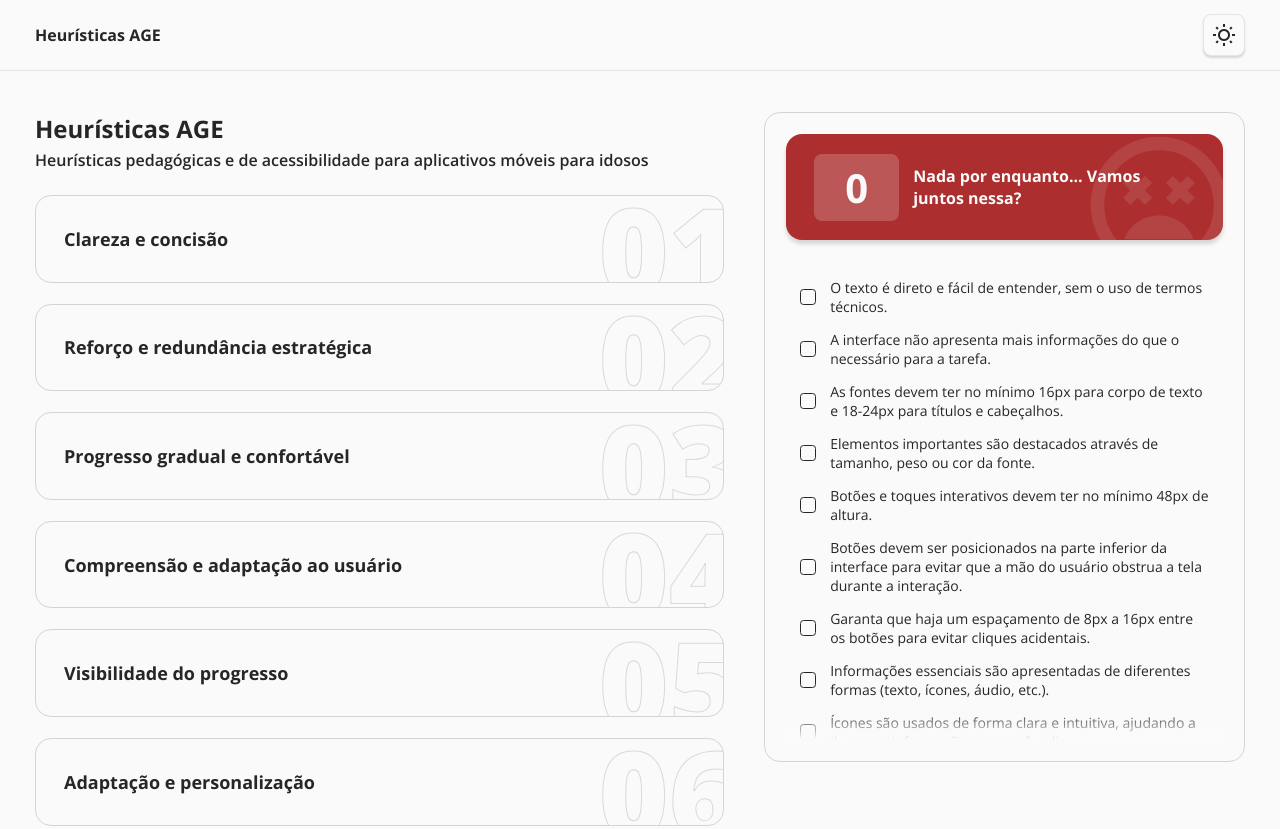
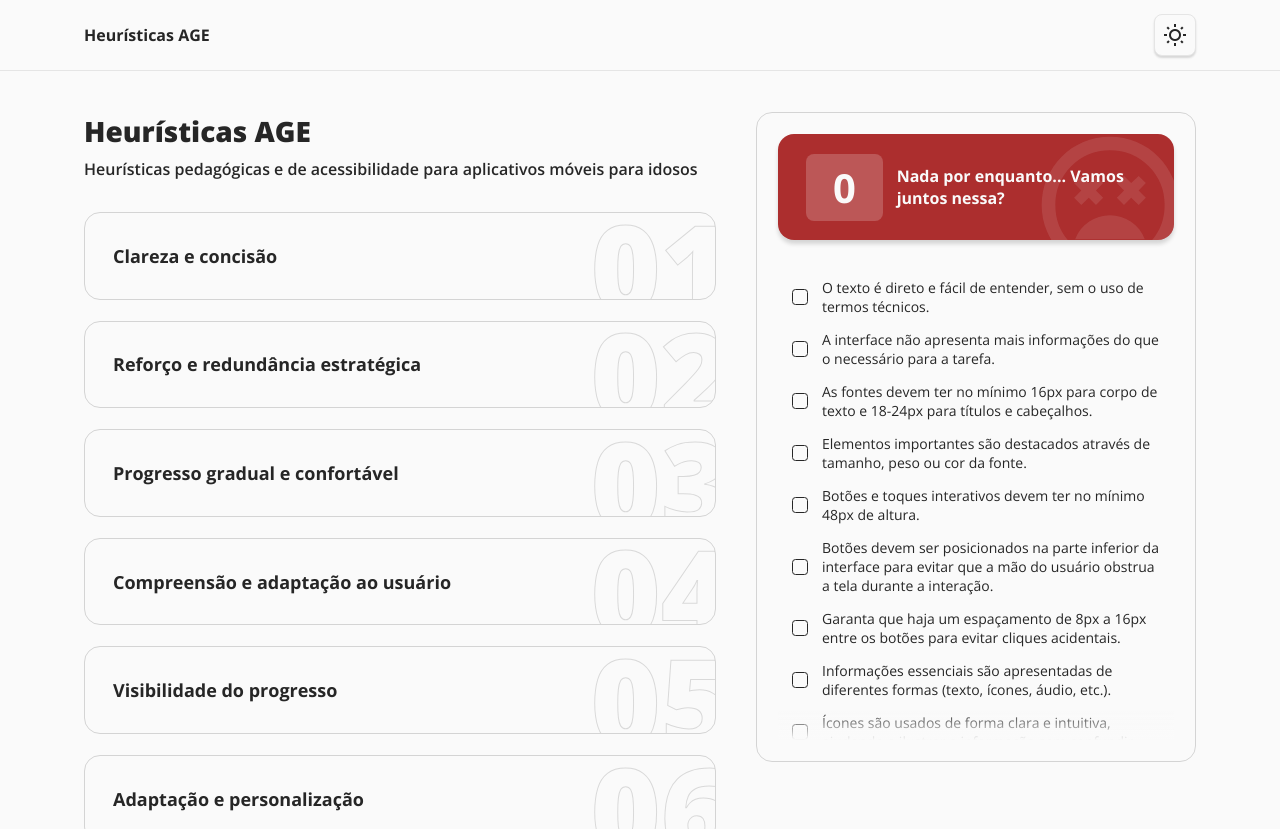
Before and after one commit to talita-aya/heuristicas, a plain HTML site: page index.html in a window 1280 px wide. Shown: the top 829 px of the page. Drawn offline with nearby package versions, Linux system fonts and the light colour scheme.

Commit message:
style fix

```diff
--- a/index.html
+++ b/index.html
@@ -8,10 +8,25 @@
   <link rel="stylesheet" href="style.css">
   <link href="https://fonts.googleapis.com/css2?family=Material+Symbols+Outlined" rel="stylesheet" />
 </head>
+
 <body>
   <header>
     <p>Heurísticas AGE</p>
-    <button aria-label="Alternar tema" id="mode"><span class="material-symbols-outlined">wb_sunny</span></button>
+
+    <div class="right-box">
+      <!-- <div class="documentation">
+        <a href="#" target="_blank">
+          <span class="material-symbols-outlined">description</span>
+          <p>Documentação teórica</p>
+        </a>
+
+        <a href="#" target="_blank">
+          <span class="material-symbols-outlined">description</span>
+          <p>Exemplos práticos</p>
+        </a>
+      </div> -->
+      <button aria-label="Alternar tema" id="mode"><span class="material-symbols-outlined">wb_sunny</span></button>
+    </div>
   </header>
 
   <div class="container">
@@ -20,6 +35,9 @@
         <div class="title">
           <h1>Heurísticas AGE</h1>
           <p>Heurísticas pedagógicas e de acessibilidade para aplicativos móveis para idosos</p>
+          <div class="cta">
+            <!-- <button aria-label="Alternar tema" id="mode">Contexto e motivações</button>   -->
+          </div>
         </div>
         <div class="heuristics-list">
           <article>
--- a/script.js
+++ b/script.js
@@ -30,37 +30,37 @@ document.addEventListener("DOMContentLoaded", function () {
   });
 
   const checklistItems = [
-    { id: "item1", texto: "O texto é direto e fácil de entender, sem o uso de termos técnicos.", valor: 10 },
-    { id: "item2", texto: "A interface não apresenta mais informações do que o necessário para a tarefa.", valor: 12 },
-    { id: "item4", texto: "As fontes devem ter no mínimo 16px para corpo de texto e 18-24px para títulos e cabeçalhos.", valor: 10 },
-    { id: "item5", texto: "Elementos importantes são destacados através de tamanho, peso ou cor da fonte.", valor: 14 },
-    { id: "item6", texto: "Botões e toques interativos devem ter no mínimo 48px de altura.", valor: 12 },
-    { id: "item7", texto: "Botões devem ser posicionados na parte inferior da interface para evitar que a mão do usuário obstrua a tela durante a interação.", valor: 10 },
-    { id: "item8", texto: "Garanta que haja um espaçamento de 8px a 16px entre os botões para evitar cliques acidentais.", valor: 11 },
-    { id: "item9", texto: "Informações essenciais são apresentadas de diferentes formas (texto, ícones, áudio, etc.).", valor: 13 },
-    { id: "item11", texto: "Ícones são usados de forma clara e intuitiva, ajudando a ilustrar a informação sem confundir.", valor: 12 },
-    { id: "item12", texto: "As cores são usadas de forma consistente para destacar elementos importantes, gerar familiaridade e facilitar a compreensão.", valor: 15 },
-    { id: "item13", texto: "O conteúdo é apresentado em etapas, permitindo o aprendizado gradual.", valor: 14 },
-    { id: "item14", texto: "O usuário é informado sobre seu avanço de maneira clara.", valor: 12 },
-    { id: "item15", texto: "O design é limpo, evitando sobrecarga visual e permitindo foco nas tarefas principais.", valor: 15 },
-    { id: "item16", texto: "O usuário recebe respostas e orientações durante a navegação.", valor: 10 },
-    { id: "item17", texto: "A interface se ajusta com base no nível do usuário, oferecendo desafios apropriados.", valor: 13 },
-    { id: "item18", texto: "A interface oferece conteúdos e dicas que se adaptam às preferências e necessidades do usuário.", valor: 14 },
-    { id: "item19", texto: "O contraste entre texto e fundo é suficiente para garantir legibilidade em diferentes condições de iluminação.", valor: 16 },
-    { id: "item20", texto: "A interface adota navegação de único nível para evitar estruturas de menus complexos.", valor: 12 },
-    { id: "item22", texto: "O progresso é informado continuamente, incentivando o usuário a seguir adiante.", valor: 16 },
-    { id: "item23", texto: "O usuário sabe exatamente o que precisa fazer para continuar avançando.", valor: 14 },
-    { id: "item25", texto: "A velocidade das animações deve ser reduzida, permitindo que o usuário compreenda claramente a interação e os movimentos na interface.", valor: 12 },
-    { id: "item27", texto: "Quando necessário, a interface sugere melhorias de forma amigável e útil.", valor: 14 },
-    { id: "item28", texto: "O feedback é focado no encorajamento, não na crítica.", valor: 13 },
-    { id: "item29", texto: "O feedback é fornecido através de elementos visuais (ex: ícones, cores) e sonoros (ex: notificações, alertas) de forma integrada.", valor: 15 },
-    { id: "item30", texto: "Funções críticas exigem uma confirmação adicional para evitar erros do usuário.", valor: 12 },
-    { id: "item32", texto: "Há recursos para o usuário revisar o que aprendeu.", valor: 14 },
-    { id: "item33", texto: "O usuário pode escolher aprofundar-se em tópicos de seu interesse ou necessidade.", valor: 15 },
-    { id: "item35", texto: "O usuário pode selecionar atividades adequadas ao seu nível de habilidade.", valor: 13 },
-    { id: "item36", texto: "A dificuldade das tarefas é visualmente destacada (ex: cores, ícones) para que o usuário entenda claramente o nível do desafio.", valor: 14 },
-    { id: "item37", texto: "A interface inclui atividades que desenvolvem as habilidades de leitura e escrita.", valor: 12 },
-    { id: "item38", texto: "Há recursos (ex: glossários, explicações) que ajudam a compreender melhor os textos.", valor: 15 },
+    { id: "item1", texto: "O texto é direto e fácil de entender, sem o uso de termos técnicos.", valor: 3.33 },
+    { id: "item2", texto: "A interface não apresenta mais informações do que o necessário para a tarefa.", valor: 3.33 },
+    { id: "item4", texto: "As fontes devem ter no mínimo 16px para corpo de texto e 18-24px para títulos e cabeçalhos.", valor: 3.33 },
+    { id: "item5", texto: "Elementos importantes são destacados através de tamanho, peso ou cor da fonte.", valor: 3.33 },
+    { id: "item6", texto: "Botões e toques interativos devem ter no mínimo 48px de altura.", valor: 3.33 },
+    { id: "item7", texto: "Botões devem ser posicionados na parte inferior da interface para evitar que a mão do usuário obstrua a tela durante a interação.", valor: 3.33 },
+    { id: "item8", texto: "Garanta que haja um espaçamento de 8px a 16px entre os botões para evitar cliques acidentais.", valor: 3.33 },
+    { id: "item9", texto: "Informações essenciais são apresentadas de diferentes formas (texto, ícones, áudio, etc.).", valor: 3.33 },
+    { id: "item11", texto: "Ícones são usados de forma clara e intuitiva, ajudando a ilustrar a informação sem confundir.", valor: 3.33 },
+    { id: "item12", texto: "As cores são usadas de forma consistente para destacar elementos importantes, gerar familiaridade e facilitar a compreensão.", valor: 3.33 },
+    { id: "item13", texto: "O conteúdo é apresentado em etapas, permitindo o aprendizado gradual.", valor: 3.33 },
+    { id: "item14", texto: "O usuário é informado sobre seu avanço de maneira clara.", valor: 3.33 },
+    { id: "item15", texto: "O design é limpo, evitando sobrecarga visual e permitindo foco nas tarefas principais.", valor: 3.33 },
+    { id: "item16", texto: "O usuário recebe respostas e orientações durante a navegação.", valor: 3.33 },
+    { id: "item17", texto: "A interface se ajusta com base no nível do usuário, oferecendo desafios apropriados.", valor: 3.33 },
+    { id: "item18", texto: "A interface oferece conteúdos e dicas que se adaptam às preferências e necessidades do usuário.", valor: 3.33 },
+    { id: "item19", texto: "O contraste entre texto e fundo é suficiente para garantir legibilidade em diferentes condições de iluminação.", valor: 3.33 },
+    { id: "item20", texto: "A interface adota navegação de único nível para evitar estruturas de menus complexos.", valor: 3.33 },
+    { id: "item22", texto: "O progresso é informado continuamente, incentivando o usuário a seguir adiante.", valor: 3.33 },
+    { id: "item23", texto: "O usuário sabe exatamente o que precisa fazer para continuar avançando.", valor: 3.33 },
+    { id: "item25", texto: "A velocidade das animações deve ser reduzida, permitindo que o usuário compreenda claramente a interação e os movimentos na interface.", valor: 3.33 },
+    { id: "item27", texto: "Quando necessário, a interface sugere melhorias de forma amigável e útil.", valor: 3.33 },
+    { id: "item28", texto: "O feedback é focado no encorajamento, não na crítica.", valor: 3.33 },
+    { id: "item29", texto: "O feedback é fornecido através de elementos visuais (ex: ícones, cores) e sonoros (ex: notificações, alertas) de forma integrada.", valor: 3.33 },
+    { id: "item30", texto: "Funções críticas exigem uma confirmação adicional para evitar erros do usuário.", valor: 3.33 },
+    { id: "item32", texto: "Há recursos para o usuário revisar o que aprendeu.", valor: 3.33 },
+    { id: "item33", texto: "O usuário pode escolher aprofundar-se em tópicos de seu interesse ou necessidade.", valor: 3.33 },
+    { id: "item35", texto: "O usuário pode selecionar atividades adequadas ao seu nível de habilidade.", valor: 3.33 },
+    { id: "item36", texto: "A dificuldade das tarefas é visualmente destacada (ex: cores, ícones) para que o usuário entenda claramente o nível do desafio.", valor: 3.33 },
+    { id: "item37", texto: "A interface inclui atividades que desenvolvem as habilidades de leitura e escrita.", valor: 3.33 },
+    { id: "item38", texto: "Há recursos (ex: glossários, explicações) que ajudam a compreender melhor os textos.", valor: 3.33 },
   ];
 
 
@@ -83,21 +83,22 @@ document.addEventListener("DOMContentLoaded", function () {
 
     checkbox.addEventListener("change", function () {
       if (this.checked) {
-        totalPoints += parseInt(this.dataset.valor);
+        totalPoints += parseFloat(this.dataset.valor);
       } else {
-        totalPoints -= parseInt(this.dataset.valor);
+        totalPoints -= parseFloat(this.dataset.valor);
       }
 
       totalPoints = Math.max(0, Math.min(totalPoints, maxPoints));
 
-      pointsDisplay.textContent = totalPoints;
+      pointsDisplay.textContent = totalPoints.toFixed(1);
 
       updatePointsDisplay(totalPoints);
     });
+
   });
 
   function updatePointsDisplay(points) {
-    pointsDisplay.textContent = points;
+    pointsDisplay.textContent = points % 1 === 0 ? points.toFixed(0) : points.toFixed(1);
 
     if (points == 0) {
       quoteElement.textContent = "Nada por enquanto... Vamos juntos nessa?";
--- a/style.css
+++ b/style.css
@@ -22,7 +22,7 @@ body {
   grid-template-columns: repeat(12, 1fr);
   grid-template-rows: repeat(1, 1fr);
   gap: 40px;
-  margin: 0 2.5rem;
+  margin: 0 6rem;
 }
 
 .left-container {
@@ -42,7 +42,7 @@ header {
   flex-direction: row;
   align-items: center;
   justify-content: space-between;
-  padding: 1rem 2.5rem;
+  padding: 1rem 6rem;
   border-bottom: solid 1px #e5e5e5;
   position: fixed;
   background-color: #fafafa;
@@ -66,9 +66,42 @@ header button {
   cursor: pointer;
 }
 
-header button:hover {
+header button:hover, header .documentation a:hover {
   opacity: 0.6;
 }
+
+header .right-box {
+  display: flex;
+  flex-direction: row;
+  height: 100%;
+  gap: 1rem;
+}
+
+header .documentation {
+  display: flex;
+  gap: 1rem;
+}
+
+header .documentation a {
+  display: flex;
+  flex-direction: row;
+  align-items: center;
+  padding: 0.5rem;
+  gap: 0.5rem;
+  border-radius: 1rem;
+  width: fit-content;
+  background-color: #fafafa;
+  border-radius: 8px;
+  border: solid 1px #e5e5e5;
+  box-shadow: 0px 2px 2px 0px #26262629;
+  cursor: pointer;
+}
+
+header .documentation a p {
+  font-size: 14px;
+  font-weight: normal;
+}
+
 
 .left {
   display: flex;
@@ -81,12 +114,12 @@ header button:hover {
   display: flex;
   flex-direction: column;
   justify-content: center;
-  gap: 4px;
+  gap: 8px;
 }
 
 .title h1 {
-  font-size: 24px;
-  font-weight: bold;
+  font-size: 28px;
+  font-weight: 800;
 }
 
 .title p {
```
